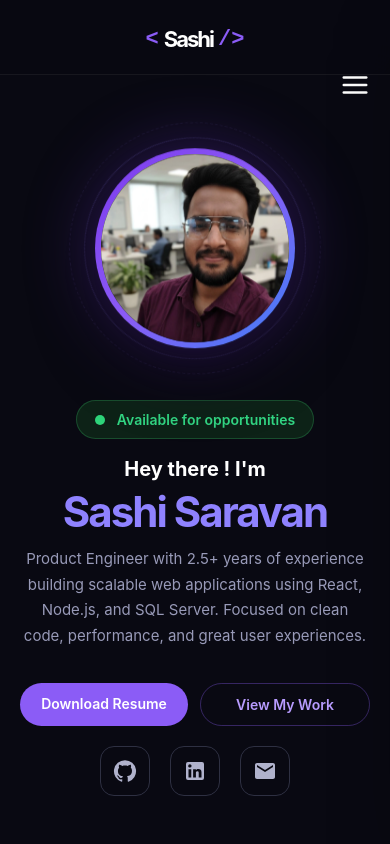
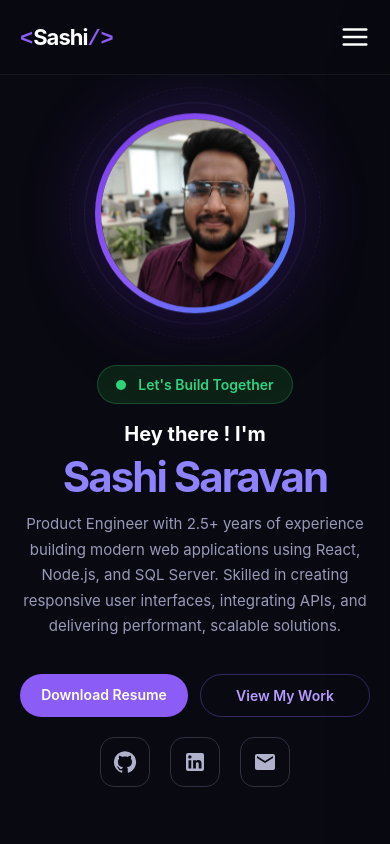
Before and after one commit to Sashisaravan/My_Porfolio, a React (Vite) app: page / in a window 390 px wide. Shown: the top 844 px of the page. Built offline with nearby package versions, Linux system fonts and the light colour scheme.

Commit message:
Add responsive mobile navigation and improve portfolio UI

```diff
--- a/src/components/About.jsx
+++ b/src/components/About.jsx
@@ -14,11 +14,11 @@ export default function AboutSection() {
       <div className={classes.aboutGrid}>
         <div>
           <p className={classes.aboutText}>
-            I'm a <strong>Product Engineer</strong> with <strong>2.5+ years</strong> of experience building scalable, high-performance web applications using <strong>React.js</strong>, <strong>ASP.NET Core (C#)</strong>, and <strong>SQL Server</strong>. I enjoy creating clean, responsive, and user-focused products that deliver real business value.
+            I'm a Product Engineer with 2.5+ years of experience building scalable, high-performance web applications using React.js, Node.js, Express.js, and SQL Server. I focus on developing clean, responsive, and user-friendly applications that solve real-world problems and deliver meaningful business value.
           </p>
 
           <p className={classes.aboutText}>
-            I'm actively seeking opportunities to build innovative products, solve challenging problems, and collaborate with passionate teams. Let's connect and create something impactful together.
+            I'm currently looking for opportunities to build innovative products, solve challenging technical problems, and collaborate with talented teams. I'm always eager to learn new technologies and contribute to impactful projects.
           </p>
 
           <div className={classes.aboutButtons}>
--- a/src/components/ContactSection.jsx
+++ b/src/components/ContactSection.jsx
@@ -82,16 +82,14 @@ export default function ContactSection() {
   return (
     <section id="contact" className={classes.contactSection}>
       <p className={classes.sectionTag}>GET IN TOUCH</p>
-
       <h2 className={classes.sectionTitle}>
-        Let's Build Something <span>Amazing</span>
+        Open to New <span>Opportunities</span>
       </h2>
 
       <p className={classes.contactSubtitle}>
-        Have a project in mind or just want to chat? I'd love to hear from
-        you. Drop me a message and I'll get back to you as soon as possible.
+        I'm actively seeking Product Engineer and React Developer roles.
+        If you think I'd be a great fit for your team, I'd love to hear from you.
       </p>
-
       <div className={classes.contactGrid}>
         <div>
           <div className={classes.contactInfoCard}>
@@ -171,7 +169,7 @@ export default function ContactSection() {
               <input
                 type="text"
                 name="name"
-                placeholder="John Doe"
+                placeholder="Sashi Saravan"
                 value={formData.name}
                 onChange={handleChange}
                 required
@@ -184,7 +182,7 @@ export default function ContactSection() {
               <input
                 type="email"
                 name="email"
-                placeholder="john@example.com"
+                placeholder="sashi@example.com"
                 value={formData.email}
                 onChange={handleChange}
                 required
@@ -197,7 +195,7 @@ export default function ContactSection() {
               <textarea
                 rows={6}
                 name="message"
-                placeholder="Tell me about your project..."
+                placeholder="Write your message here..."
                 value={formData.message}
                 onChange={handleChange}
                 required
--- a/src/components/Portfolio_main.jsx
+++ b/src/components/Portfolio_main.jsx
@@ -203,7 +203,7 @@ export default function PortfolioMain() {
         <div className={classes.heroGrid}>
           <div className={classes.leftSection}>
             <div className={classes.chip}>
-              Available for opportunities
+              Let's Build Together
             </div>
 
             <h1 className={classes.heading}>
@@ -215,9 +215,7 @@ export default function PortfolioMain() {
             </h1>
 
             <p className={classes.description}>
-              Product Engineer with 2.5+ years of experience building scalable web
-              applications using React, Node.js, and SQL Server.
-              Focused on clean code, performance, and great user experiences.
+              Product Engineer with 2.5+ years of experience building modern web applications using React, Node.js, and SQL Server. Skilled in creating responsive user interfaces, integrating APIs, and delivering performant, scalable solutions.
             </p>
 
             <div className={`${classes.topbandbutton}`}>
--- a/src/styles/theme.js
+++ b/src/styles/theme.js
@@ -24,18 +24,17 @@ export const PortfolioStyles = makeStyles({
     transition: "all .3s ease",
   },
   toolbar: {
+    display: "flex",
+    alignItems: "center",
+    justifyContent: "space-between",
     width: "100%",
-    maxWidth: 1450,
-    margin: "0 auto",
-    padding: "0 60px",
-    display: "flex",
-    alignItems: "center",
-    justifyContent: "space-between",
-    boxSizing: "border-box",
-  },
-
+    padding: "18px 40px",
+
+    "@media (max-width: 768px)": {
+      padding: "16px 20px",
+    },
+  },
   logo: {
-    display: "flex",
     alignItems: "center",
     gap: 5,
     cursor: "pointer",
@@ -49,11 +48,11 @@ export const PortfolioStyles = makeStyles({
   },
 
   headname: {
-    fontSize: 28,
+    fontSize: 24,
     fontWeight: 700,
     color: "#fff",
     letterSpacing: 1.2,
-    letterSpacing: '-2px'
+    letterSpacing: '-1px'
   },
 
   navLinks: {
@@ -115,7 +114,7 @@ export const PortfolioStyles = makeStyles({
 
     "@media (max-width:768px)": {
       minHeight: "auto",
-      padding: "120px 20px 70px",
+      padding: "85px 20px 70px",
     },
   },
   heroGrid: {
@@ -530,33 +529,34 @@ export const PortfolioStyles = makeStyles({
 
   "@media (max-width: 768px)": {
     appBar: {
-      padding: "18px 0",
+      padding: "14px 0",
     },
 
     toolbar: {
-      flexDirection: "column",
-      gap: 18,
+      display: "flex",
+      flexDirection: "row",
+      justifyContent: "space-between",
+      alignItems: "center",
       padding: "0 20px",
     },
 
     logo: {
+      marginTop: 0,
+      width: "auto",
+      fontSize: 24,
+    },
+
+    navLinks: {
+      display: "none",
+    },
+
+    menuButton: {
       display: "flex",
       alignItems: "center",
       justifyContent: "center",
-      width: "100%",
-      marginTop: "15%",
-      fontSize: 24,
-    },
-    navLinks: {
-      flexWrap: "wrap",
-      justifyContent: "center",
-      gap: 20,
-
-
-      "& span": {
-        fontSize: 15,
-      },
-    },
+      cursor: "pointer",
+    },
+
     chip: {
       fontSize: 16,
       padding: "10px 18px",
@@ -1046,7 +1046,7 @@ export const PortfolioStyles = makeStyles({
 
     "& h3": {
       color: "#fff",
-      fontSize: 24,
+      fontSize: 20,
       marginBottom: 22,
     },
 
@@ -1153,7 +1153,7 @@ export const PortfolioStyles = makeStyles({
 
     "& h3": {
       color: "#fff",
-      fontSize: 28,
+      fontSize: 20,
       lineHeight: 1.4,
       margin: 0,
       width: "75%",
@@ -1196,9 +1196,10 @@ export const PortfolioStyles = makeStyles({
 
   projectDescription: {
     color: "#9CA3AF",
-    fontSize: 18,
+    fontSize: 16,
     lineHeight: 1.8,
     marginBottom: 28,
+    marginTop: 15,
     flex: 1,
   },
 
@@ -1477,14 +1478,14 @@ export const PortfolioStyles = makeStyles({
     "& h4": {
       margin: 0,
       color: "#7D7D8F",
-      fontSize: 14,
+      fontSize: 15,
       marginBottom: 8,
     },
 
     "& p,& a": {
       margin: 0,
       color: "#F8FAFC",
-      fontSize: 20,
+      fontSize: 18,
       fontWeight: 600,
       textDecoration: "none",
       transition: ".3s",
@@ -1549,7 +1550,7 @@ export const PortfolioStyles = makeStyles({
 
   findMeTitle: {
     color: "#8B8B99",
-    fontSize: 18,
+    fontSize: 16,
     fontWeight: 700,
     letterSpacing: 2,
     marginTop: 40,
```
